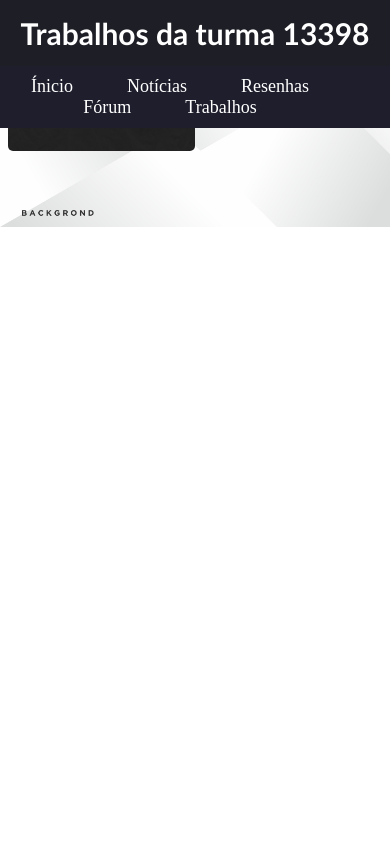
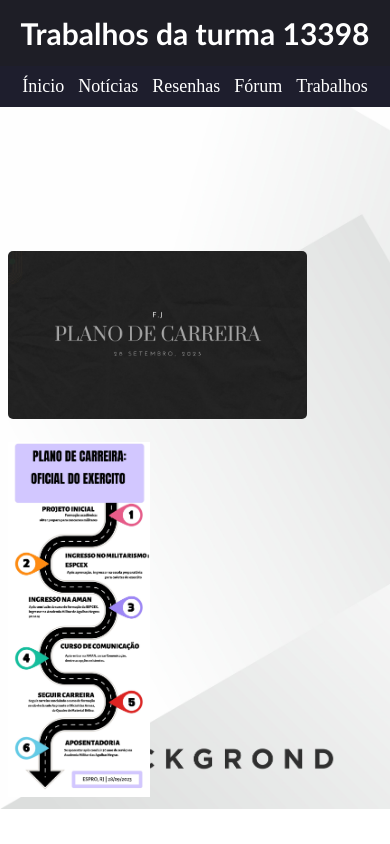
Before and after one commit to Fabprog/Projeto-espro, a plain HTML site: page paginas/trabalhos.html in a window 390 px wide. Drawn offline with Linux system fonts and the light colour scheme.

Commit message:
Teste-Mobile

```diff
--- a/Styles/styles-artigos.css
+++ b/Styles/styles-artigos.css
@@ -73,3 +73,20 @@ body {
     background-repeat: no-repeat;
     background-size: cover;
 }
+
+@media screen and (max-width: 768px){
+    nav li {
+        display: inline;
+        margin: 5px;
+        font-size: large;
+    }
+
+    article h2{
+        font-size: 22px;
+        margin: 5px;
+    }
+
+    section {
+        margin-top: 30%;
+    }
+}
--- a/Styles/styles-trabalhos.css
+++ b/Styles/styles-trabalhos.css
@@ -1,7 +1,7 @@
 header {
     color: #fff;
     text-align: center;
-    position: fixed;
+    position: absolute;
     left: 0;
     right: 0;
     top: 0;
@@ -53,6 +53,35 @@ body {
 
 .slide img {
     margin-top: 5%;
-    width: 50%;
+    width: 40%;
     border-radius: 5px;
 }
+
+.trabalho2 img{
+    margin-top: 5%;
+    display: inline-block;
+    height: 50%;
+    width: 38%;
+}
+
+@media screen and (max-width: 768px){
+    nav li {
+        display: inline;
+        margin: 5px;
+        font-size: large;
+    }
+
+    .slide img {
+        margin-top: 60%;
+        width: 80%;
+        border-radius: 5px;
+        display: flex;
+        align-items: center;
+    }
+
+    .trabalho2 img {
+        overflow: scroll;
+        height: 10%;
+    }
+
+}
--- a/Styles/styles.css
+++ b/Styles/styles.css
@@ -12,7 +12,7 @@ body {
 header {
     color: #fff;
     text-align: center;
-    position: fixed;
+    position: absolute;
     left: 0;
     right: 0;
     top: 0;
@@ -50,7 +50,7 @@ nav a {
 section {
     max-width: 100% auto;
     max-height: 100%;
-    margin-top: 7%;
+    margin-top: 8.7%;
     margin-bottom: 2%;
     padding: 20px;
     background-color: #333;
@@ -90,9 +90,39 @@ footer{
     color: white;
     width: 100%;
     text-align: center;
+    position: absolute;
 }
 
 footer img{
     width: auto;
     height: 120px;
 }
+
+@media screen and (max-width: 768px){
+    nav li {
+        display: inline;
+        margin: 5px;
+        font-size: large;
+    }
+
+    article h2{
+        font-size: 22px;
+        margin: 5px;
+    }
+
+    section {
+        margin-top: 55%;
+    }
+
+    footer{
+        background-color: rgb(30, 30, 38);
+        box-shadow: 1px 1px 1px 1px rgba(0, 0, 0, 0.3);
+        flex-direction: column;
+        color: white;
+        width: 100%;
+        text-align: center;
+        position: absolute;
+        margin: 1;
+    }
+
+}
--- a/paginas/trabalhos.html
+++ b/paginas/trabalhos.html
@@ -60,6 +60,12 @@
         </div>
       </div>
     </div>
+  <div>
+    <div class="trabalho2">
+      <a><img src="../imagens/Trabalho2/Slide1.jpg" alt="slide1"></a>
+    </div>
+  </div>
+
     <script src="../script.js"></script>
 
 </body>
```
Also changed, not shown: imagens/Trabalho2/Slide1.jpg (added). Lines whose indentation alone changed are shown as unchanged.
